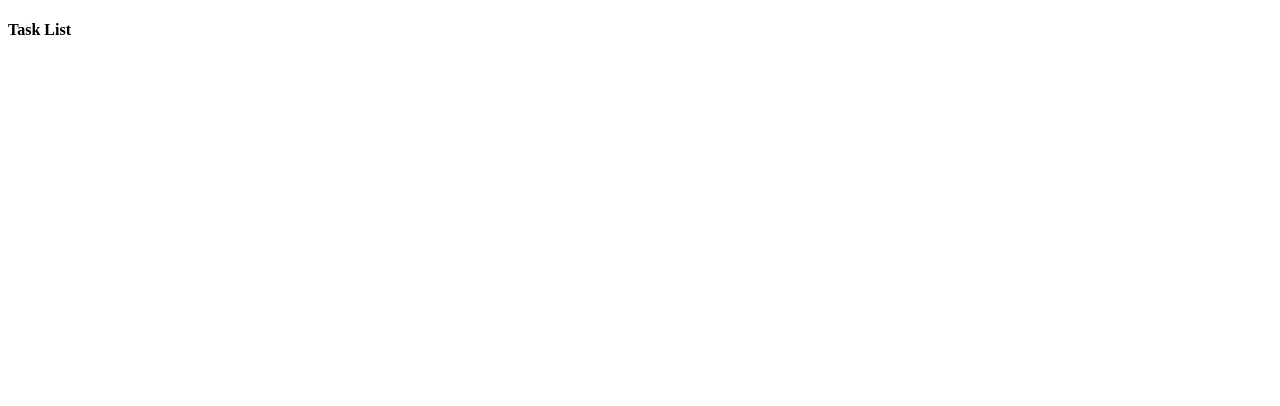
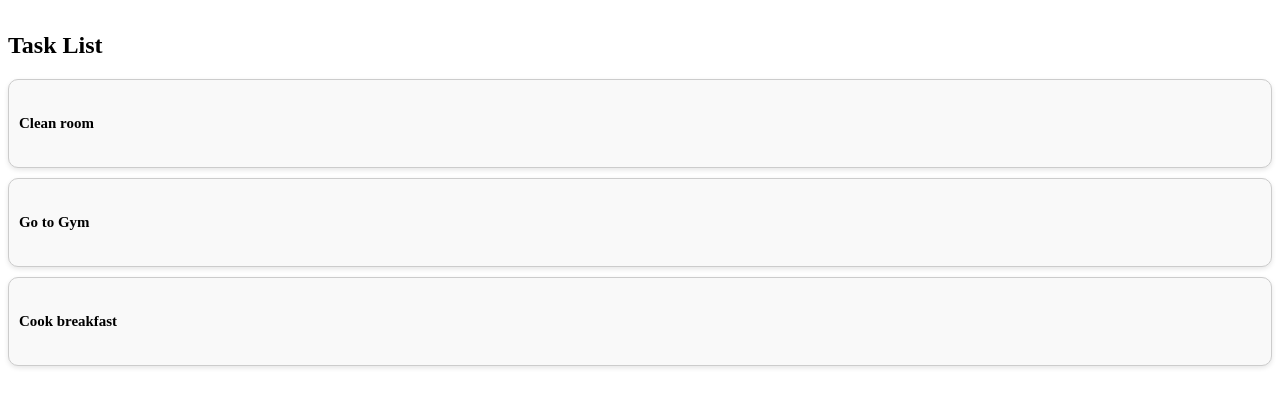
Before and after one commit to RoshAmal/task-manager, a React (Create React App) app in the folder frontend/: page / in a window 1280 px wide. Shown: the top 406 px of the page. Built offline with nearby package versions, Linux system fonts and the light colour scheme.

Commit message:
Created cards for each task with dummy data

```diff
--- a/frontend/src/App.js
+++ b/frontend/src/App.js
@@ -1,4 +1,4 @@
-import TaskList from './components/TaskList';
+import TaskList from './components/TaskList/TaskList';
 
 function App() {
   return (
--- a/frontend/src/components/TaskList.js
+++ /dev/null
@@ -1,11 +0,0 @@
-import React from 'react';
-
-const TaskList = () => {
-	return (
-		<div>
-		<h4>Task List</h4>
-		</div>
-	);
-};
-
-export default TaskList;
--- /dev/null
+++ b/frontend/src/components/TaskList/TaskList.css
@@ -0,0 +1,14 @@
+.task-list-heading {
+  font-size: 24px;
+  margin-bottom: 20px;
+}
+
+.task-card {
+  border: 1px solid #ccc;
+  border-radius: 10px;
+  padding: 10px;
+  margin: 10px 0;
+  box-shadow: 0 2px 5px rgba(0, 0, 0, 0.1);
+  background-color: #f9f9f9;
+  font-size: 18px;
+}
--- /dev/null
+++ b/frontend/src/components/TaskList/TaskList.js
@@ -0,0 +1,25 @@
+import React from 'react';
+import './TaskList.css';
+
+const TaskList = () => {
+  const tasks = [
+    { index: 1, taskItem: 'Clean room' },
+    { index: 2, taskItem: 'Go to Gym' },
+    { index: 3, taskItem: 'Cook breakfast' }
+  ];
+
+  return (
+    <div>
+      <h4 className="task-list-heading">Task List</h4>
+      <div>
+        {tasks.map(task => (
+          <div key={task.index} className="task-card">
+            <h5>{task.taskItem}</h5>
+          </div>
+        ))}
+      </div>
+    </div>
+  );
+};
+
+export default TaskList;
```
